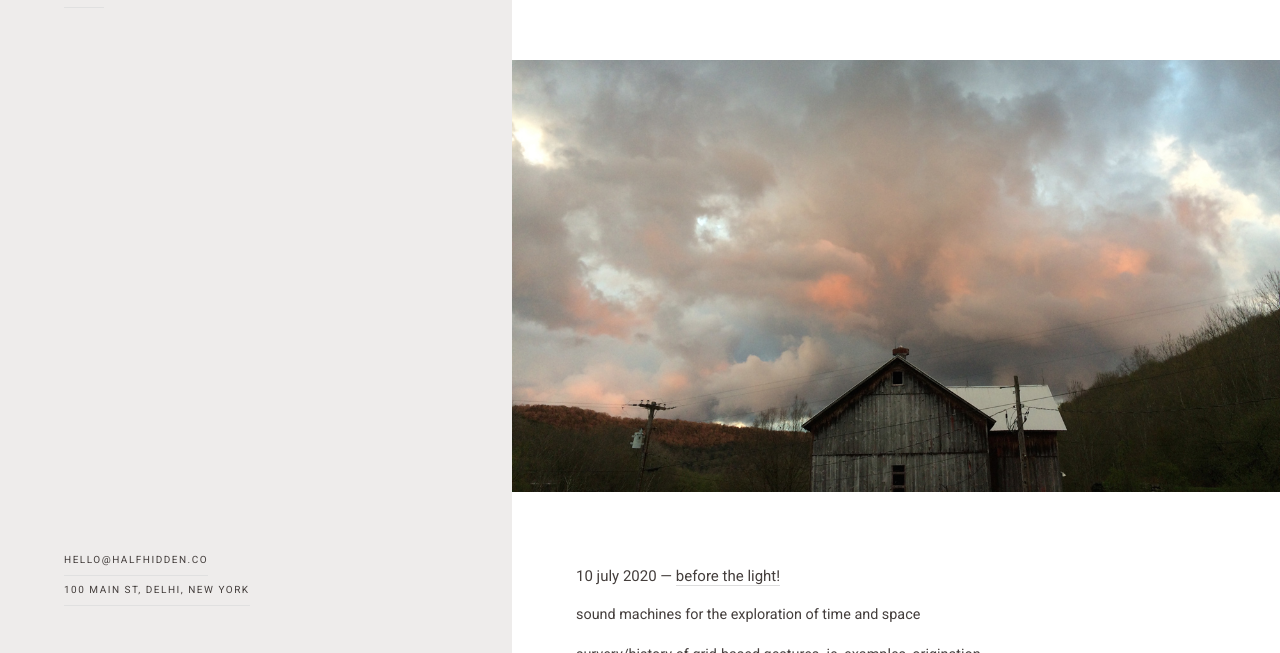
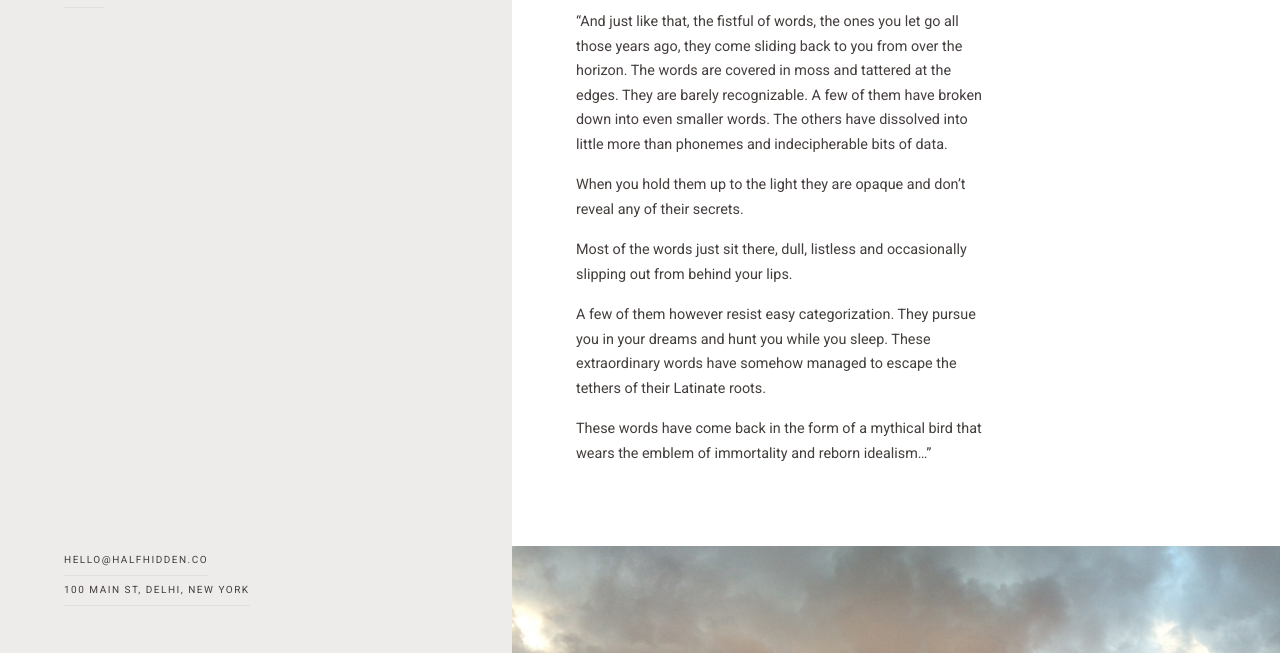
Before and after one commit to kellicain/kellicain.github.com, a Jekyll site: the page built from index.html, in a window 1280 px wide and 900 px high, scrolled down 2011 px, cut to the strip 247-900 px from the top of the window. Built offline with Jekyll 4.4.1, drawn with Linux system fonts in a browser that asks for light colours.

Commit message:
Update 2020-07-11-test.md

```diff
--- a/_posts/2020-07-11-test.md
+++ b/_posts/2020-07-11-test.md
@@ -7,3 +7,14 @@ image: <iframe src="https://player.vimeo.com/video/266741634?color=ffffff&title=
 test!!!
 
 <iframe src="https://player.vimeo.com/video/266741634?color=ffffff&title=0&byline=0&portrait=0" width="640" height="360" frameborder="0" webkitallowfullscreen mozallowfullscreen allowfullscreen></iframe>
+
+
+“And just like that, the fistful of words, the ones you let go all those years ago, they come sliding back to you from over the horizon. The words are covered in moss and tattered at the edges. They are barely recognizable. A few of them have broken down into even smaller words. The others have dissolved into little more than phonemes and indecipherable bits of data.
+
+When you hold them up to the light they are opaque and don’t reveal any of their secrets.
+
+Most of the words just sit there, dull, listless and occasionally slipping out from behind your lips.
+
+A few of them however resist easy categorization. They pursue you in your dreams and hunt you while you sleep. These extraordinary words have somehow managed to escape the tethers of their Latinate roots.
+
+These words have come back in the form of a mythical bird that wears the emblem of immortality and reborn idealism…”
```
